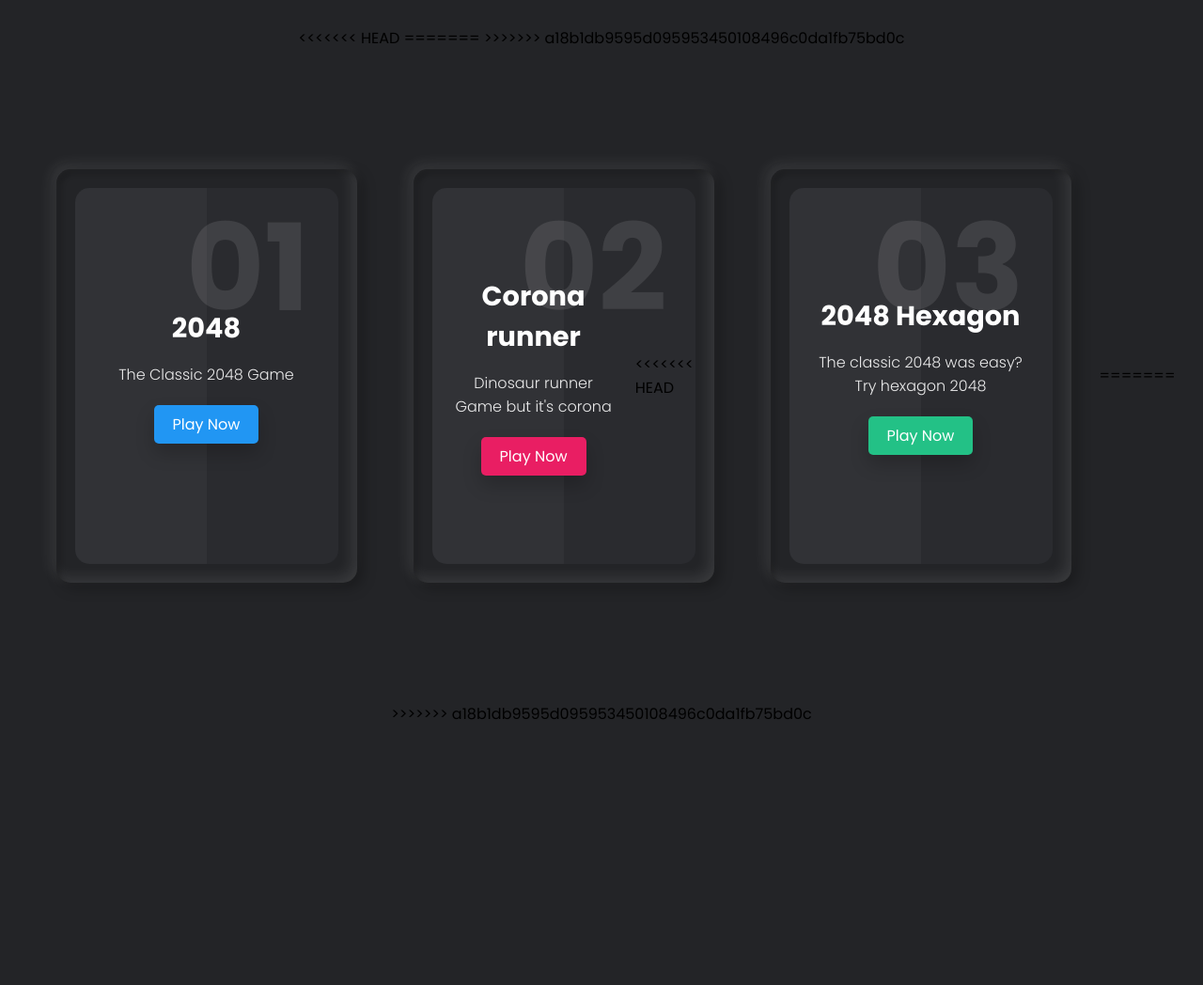
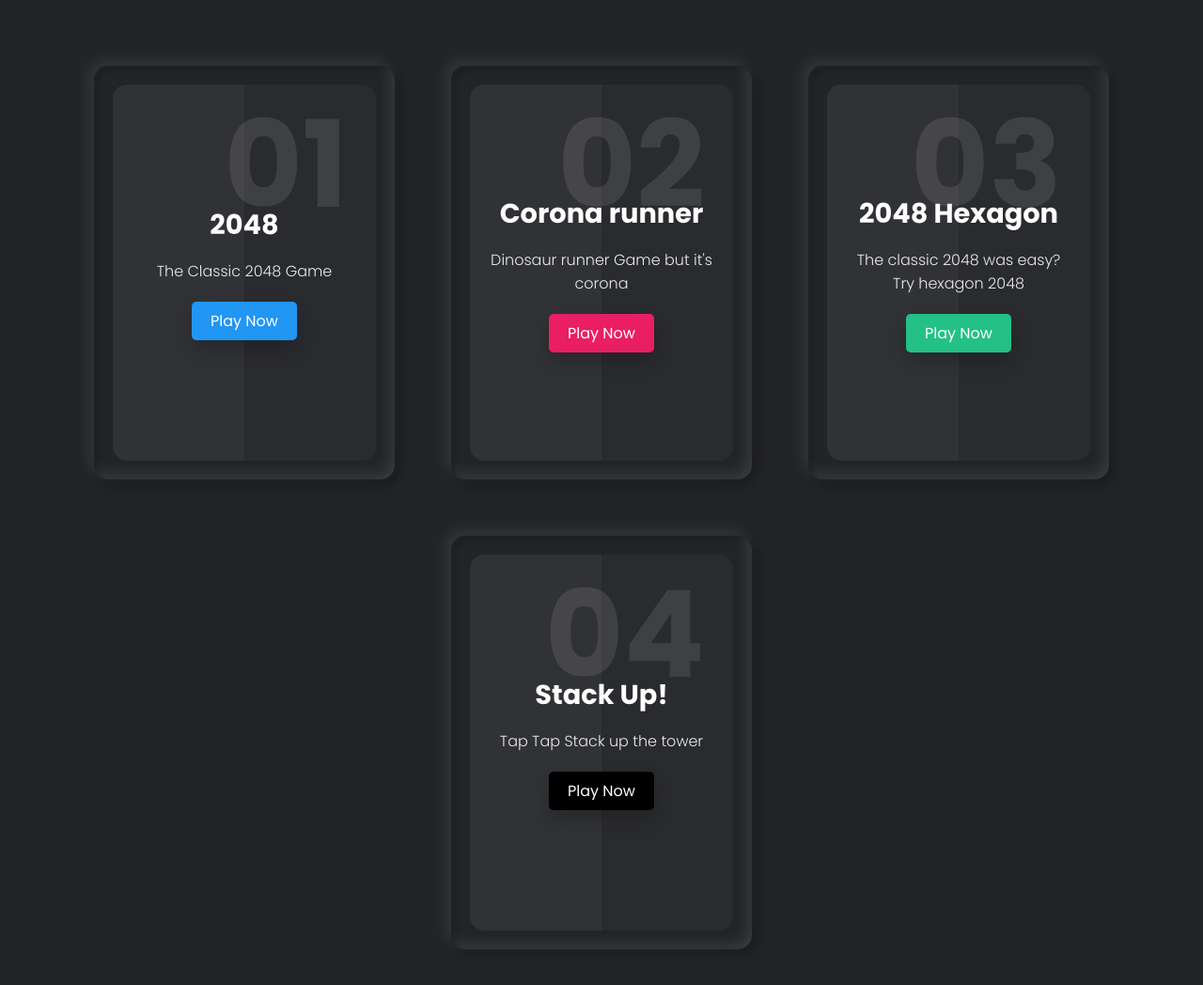
Before and after one commit to Asif404/games, a plain HTML site: page index.html in a window 1280 px wide. Shown: the whole page at 94% size. Before the commit the page ends 800 px from the top, so only its background shows below. Drawn offline with Linux system fonts and the light colour scheme.

Commit message:
Update index.html
Updated

```diff
--- a/index.html
+++ b/index.html
@@ -2,16 +2,9 @@
 <html lang="en" >
 <head>
   <meta charset="UTF-8">
-<<<<<<< HEAD
   <meta name="viewport" content="width=device-width, initial-scale=1.0">
   <title>Game</title>
   <link rel="stylesheet" href="./style.css">
-=======
-  <title>Games</title>
-  <link rel="preconnect" href="https://fonts.gstatic.com">
-<link href="https://fonts.googleapis.com/css2?family=Vollkorn:wght@400;700&display=swap" rel="stylesheet">
-<meta name="viewport" content="width=device-width, initial-scale=1"><link rel="stylesheet" href="./style.css">
->>>>>>> a18b1db9595d095953450108496c0da1fb75bd0c
 
 </head>
 <body>
@@ -19,7 +12,7 @@
 <div class="container">
   <div class="card">
     <div class="box">
-      <div class="content">
+      <div class="content" >
         <h2>01</h2>
         <h3>2048</h3>
         <p>The Classic 2048 Game</p>
@@ -36,7 +29,6 @@
         <p>Dinosaur runner Game but it's corona</p>
         <a href="corona-runner/index.html">Play Now</a>
       </div>
-<<<<<<< HEAD
     </div>
   </div>
 
@@ -50,17 +42,17 @@
       </div>
     </div>
   </div>
+    <div class="card">
+    <div class="box">
+      <div class="content">
+        <h2>04</h2>
+        <h3>Stack Up!</h3>
+        <p>Tap Tap Stack up the tower</p>
+        <a href="Block-Tower/index.html">Play Now</a>
+      </div>
+    </div>
+  </div>
 </div>
-=======
-  </a>
-
-<main>
-
-<footer>
-  <a class="footerLink" href="/impressum"></a>
-  <a class="footerLink" href="/impressum"></a>
-</footer>
->>>>>>> a18b1db9595d095953450108496c0da1fb75bd0c
 <!-- partial -->
 
 </body>
```
